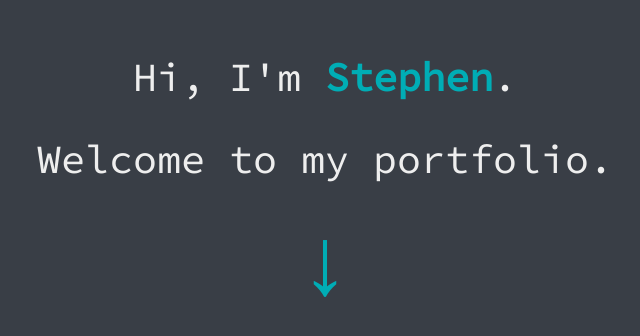
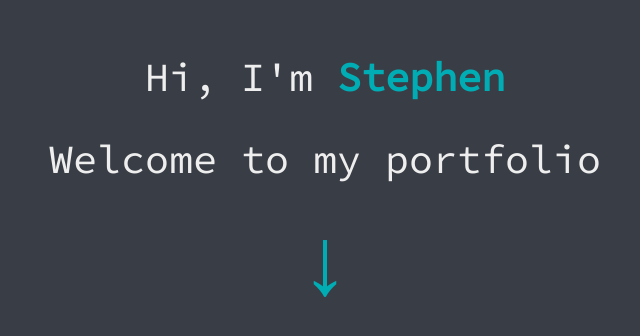
Before and after one commit to sleander94/personal-portfolio, a React (Create React App) app: page / in a window 1280 px wide. Shown: the part 218-554 px from the top of the page, without its empty margins (315-955 px from the left). Built offline with nearby package versions, Linux system fonts and the light colour scheme.

Commit message:
Remove periods

```diff
--- a/src/components/Hero.tsx
+++ b/src/components/Hero.tsx
@@ -2,9 +2,9 @@ const Hero = () => {
   return (
     <header>
       <div className="textOne">
-        Hi, I'm <span>Stephen</span>.
+        Hi, I'm <span>Stephen</span>
       </div>
-      <div className="textTwo">Welcome to my portfolio.</div>
+      <div className="textTwo">Welcome to my portfolio</div>
       <button type="button">↓</button>
     </header>
   );
```
